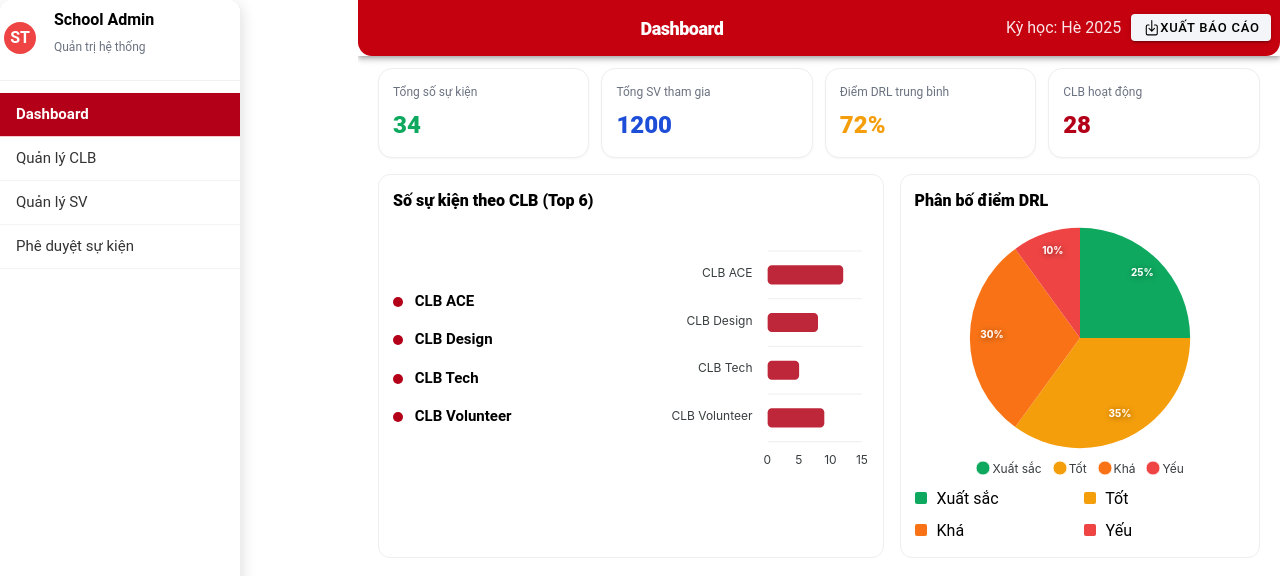
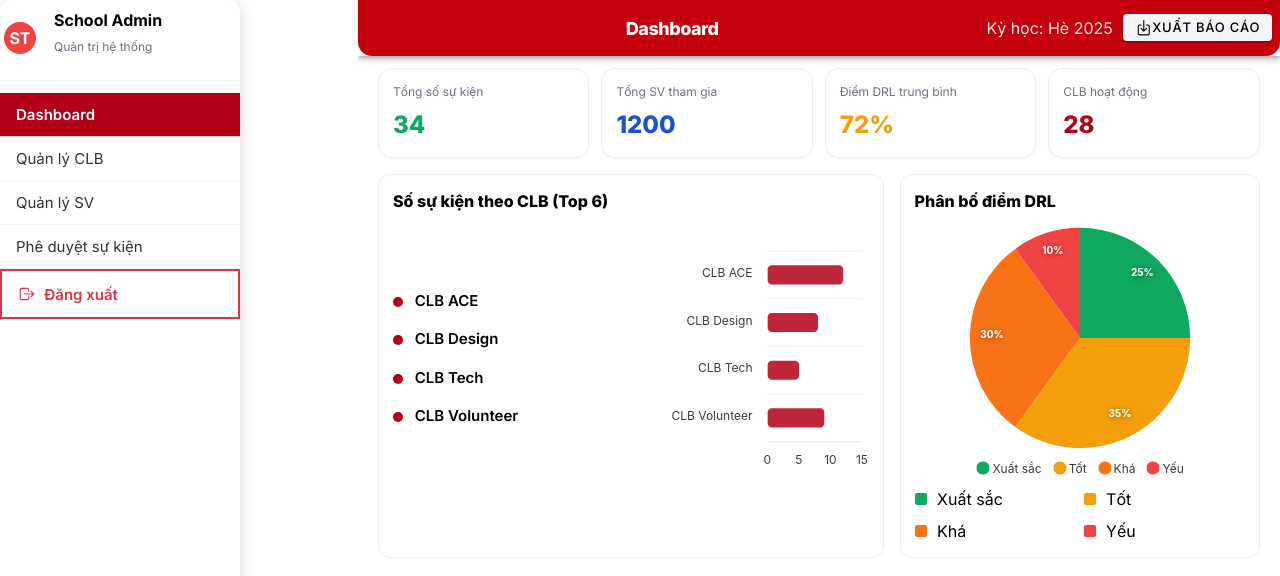
Before and after one commit to XuananLe/FTU-DRL, a React (Vite) app: page /dashboard in a window 1280 px wide. Shown: the top 576 px of the page. Built offline with nearby package versions, Linux system fonts and the light colour scheme.

Commit message:
Add Comparision

```diff
--- a/index.html
+++ b/index.html
@@ -1,8 +1,8 @@
 <!DOCTYPE html>
-<html lang="en">
+<html lang="vi">
   <head>
     <meta charset="utf-8" />
-    <title>Ionic App</title>
+    <title>FTU DRL - Hệ thống Điểm Rèn Luyện</title>
 
     <base href="/" />
 
@@ -18,6 +18,11 @@
 
     <link rel="shortcut icon" type="image/png" href="/favicon.png" />
 
+    <!-- Vietnamese-optimized fonts -->
+    <link rel="preconnect" href="https://fonts.googleapis.com">
+    <link rel="preconnect" href="https://fonts.gstatic.com" crossorigin>
+    <link href="https://fonts.googleapis.com/css2?family=Inter:wght@300;400;500;600;700;800&family=Noto+Sans:wght@300;400;500;600;700;800&display=swap" rel="stylesheet">
+
     <!-- add to homescreen for ios -->
     <meta name="mobile-web-app-capable" content="yes" />
     <meta name="apple-mobile-web-app-title" content="Ionic App" />
--- a/src/pages/AdminDashboard.tsx
+++ b/src/pages/AdminDashboard.tsx
@@ -4,9 +4,11 @@ import {
   IonPage, IonHeader, IonToolbar, IonTitle, IonContent,
   IonButton, IonIcon, IonMenuButton,
   IonSplitPane,
-  IonMenu
+  IonMenu,
+  IonAlert
 } from "@ionic/react";
-import { downloadOutline, menuOutline, closeOutline } from "ionicons/icons";
+import { downloadOutline, menuOutline, closeOutline, logOutOutline } from "ionicons/icons";
+import { useIonRouter } from "@ionic/react";
 import "./admin.css";
 
 type Series = ApexAxisChartSeries | ApexNonAxisChartSeries;
@@ -130,6 +132,8 @@ type MenuKey = "dashboard" | "clubs" | "students" | "approvals";
 export default function AdminDashboard() {
   const [menu, setMenu] = useState<MenuKey>("dashboard");
   const [windowWidth, setWindowWidth] = useState(window.innerWidth);
+  const [showSignOutConfirm, setShowSignOutConfirm] = useState(false);
+  const router = useIonRouter();
 
   // Add resize listener to update chart sizes
   useEffect(() => {
@@ -142,6 +146,17 @@ export default function AdminDashboard() {
       window.removeEventListener('resize', handleResize);
     };
   }, []);
+
+  // ==== SIGN OUT HANDLER ====
+  const handleSignOut = () => {
+    // Clear auth tokens and user data
+    localStorage.removeItem("token");
+    localStorage.removeItem("role");
+    localStorage.removeItem("user");
+    setShowSignOutConfirm(false);
+    // Navigate to auth page
+    router.push("/auth", "root", "replace");
+  };
 
   // ==== CHART OPTIONS ====
   const topClubsOptions: ApexCharts.ApexOptions = useMemo(() => ({
@@ -728,6 +743,18 @@ export default function AdminDashboard() {
           >
             Phê duyệt sự kiện
           </button>
+
+          {/* Sign out button */}
+          <button
+            className="sign-out-btn"
+            onClick={() => {
+              setShowSignOutConfirm(true);
+              if (window.innerWidth <= 768) document.querySelector('ion-menu')?.close();
+            }}
+          >
+            <IonIcon icon={logOutOutline} className="sign-out-icon" />
+            Đăng xuất
+          </button>
           </div>
         </IonContent>
       </IonMenu>
@@ -767,6 +794,18 @@ export default function AdminDashboard() {
           </div>
         </IonContent>
       </IonPage>
+
+      {/* Sign Out Confirmation Alert */}
+      <IonAlert
+        isOpen={showSignOutConfirm}
+        header="Xác nhận đăng xuất"
+        message="Bạn có chắc chắn muốn đăng xuất khỏi tài khoản quản trị không?"
+        buttons={[
+          { text: "Hủy", role: "cancel", handler: () => setShowSignOutConfirm(false) },
+          { text: "Đăng xuất", role: "destructive", handler: handleSignOut },
+        ]}
+        onDidDismiss={() => setShowSignOutConfirm(false)}
+      />
     </IonSplitPane>
   );
 }
--- a/src/pages/admin.css
+++ b/src/pages/admin.css
@@ -1,3 +1,40 @@
+/* Vietnamese Typography Optimization for Admin Dashboard */
+* {
+  font-family: 'Inter', 'Noto Sans', -apple-system, BlinkMacSystemFont, 'Segoe UI', 'Roboto', 'Helvetica Neue', Arial, sans-serif;
+}
+
+/* Enhanced Vietnamese text rendering */
+body,
+.admin-container,
+.admin-container *,
+h1, h2, h3, h4, h5, h6,
+p, span, div, label, input, textarea, button,
+.card-title, .sub, .stat-value, .stat-label {
+  -webkit-font-feature-settings: 'kern' 1;
+  font-feature-settings: 'kern' 1;
+  text-rendering: optimizeLegibility;
+  -webkit-font-smoothing: antialiased;
+  -moz-osx-font-smoothing: grayscale;
+}
+
+/* Vietnamese-specific text spacing */
+.vietnamese-text {
+  line-height: 1.65;
+  letter-spacing: 0.01em;
+}
+
+.vietnamese-heading {
+  line-height: 1.4;
+  letter-spacing: -0.01em;
+  font-weight: 600;
+}
+
+.vietnamese-body {
+  line-height: 1.65;
+  letter-spacing: 0.01em;
+  font-weight: 400;
+}
+
 .curved-toolbar::part(background) {
   border-bottom-left-radius: 0.875rem;
   border-bottom-right-radius: 0.875rem;
@@ -227,6 +264,57 @@
     border-radius: 0;
     border-bottom: 1px solid #f3f4f6;
     margin: 0;
+  }
+}
+
+/* Sign Out Button Styles */
+.sign-out-btn {
+  margin-top: auto;
+  background: transparent !important;
+  color: #dc3545 !important;
+  border: 2px solid #dc3545 !important;
+  font-weight: 600 !important;
+  display: flex;
+  align-items: center;
+  gap: 8px;
+  justify-content: flex-start;
+  transition: all 0.3s ease;
+}
+
+.sign-out-btn:hover {
+  background: #dc3545 !important;
+  color: white !important;
+  transform: translateY(-1px);
+  box-shadow: 0 4px 12px rgba(220, 53, 69, 0.3);
+}
+
+.sign-out-icon {
+  font-size: 18px;
+}
+
+/* Mobile specific styles for sign out */
+@media (max-width: 48em) { /* 768px */
+  .sign-out-btn {
+    margin-top: 20px;
+    border-radius: 8px !important;
+    padding: 12px 16px !important;
+    border: 1px solid #dc3545 !important;
+  }
+
+  ion-menu .sign-out-btn {
+    width: 100%;
+    margin-top: 20px;
+    padding: 0.875rem 1rem !important;
+    border-radius: 0 !important;
+    border: none !important;
+    border-top: 2px solid #dc3545 !important;
+    background: #fff5f5 !important;
+    color: #dc3545 !important;
+  }
+
+  ion-menu .sign-out-btn:hover {
+    background: #dc3545 !important;
+    color: white !important;
   }
 
   ion-menu .menu button.active {
--- a/src/theme/variables.css
+++ b/src/theme/variables.css
@@ -1,4 +1,7 @@
 :root{
+/* Vietnamese-optimized font family */
+--ion-font-family: 'Inter', 'Noto Sans', -apple-system, BlinkMacSystemFont, 'Segoe UI', 'Roboto', 'Helvetica Neue', Arial, sans-serif;
+
 /* Base Ionic colors */
 --ion-color-danger: #b30018; /* FTU red override */
 --ion-color-danger-rgb: 179,0,24;
@@ -65,3 +68,48 @@
 .btn-google img{ width:18px; height:18px; margin-right:8px }
 .btn-facebook{ --background:#123a6b; --color:#fff; --border-radius:9999px; --padding-start:16px; --padding-end:16px; height:44px }
 .btn-facebook img{ width:14px; height:14px; margin-right:8px }
+
+
+/* Vietnamese Typography Optimization */
+body,
+ion-content,
+ion-item,
+ion-label,
+ion-input,
+ion-textarea,
+ion-button,
+ion-title,
+ion-toolbar,
+h1, h2, h3, h4, h5, h6, p, span, div {
+  font-family: var(--ion-font-family);
+  -webkit-font-feature-settings: 'kern' 1;
+  font-feature-settings: 'kern' 1;
+  text-rendering: optimizeLegibility;
+  -webkit-font-smoothing: antialiased;
+  -moz-osx-font-smoothing: grayscale;
+}
+
+/* Enhanced readability for Vietnamese text */
+.vietnamese-text {
+  line-height: 1.6;
+  letter-spacing: 0.01em;
+}
+
+/* Optimal font weights for Vietnamese */
+.vietnamese-heading {
+  font-weight: 600;
+  line-height: 1.4;
+  letter-spacing: -0.01em;
+}
+
+.vietnamese-body {
+  font-weight: 400;
+  line-height: 1.65;
+  letter-spacing: 0.01em;
+}
+
+.vietnamese-caption {
+  font-weight: 500;
+  line-height: 1.5;
+  letter-spacing: 0.02em;
+}
--- /dev/null
+++ b/tailwind.config.js
@@ -0,0 +1,49 @@
+/** @type {import('tailwindcss').Config} */
+export default {
+  content: [
+    "./index.html",
+    "./src/**/*.{js,ts,jsx,tsx}",
+  ],
+  theme: {
+    extend: {
+      fontFamily: {
+        // Vietnamese-optimized font stack
+        'vietnamese': [
+          'Inter',
+          'Noto Sans',
+          '-apple-system',
+          'BlinkMacSystemFont',
+          'Segoe UI',
+          'Roboto',
+          'Helvetica Neue',
+          'Arial',
+          'sans-serif'
+        ],
+        // Alias for easier use
+        'sans': [
+          'Inter',
+          'Noto Sans',
+          '-apple-system',
+          'BlinkMacSystemFont',
+          'Segoe UI',
+          'Roboto',
+          'Helvetica Neue',
+          'Arial',
+          'sans-serif'
+        ]
+      },
+      // Vietnamese text optimization
+      lineHeight: {
+        'vietnamese': '1.65',
+        'vietnamese-tight': '1.4',
+        'vietnamese-loose': '1.8'
+      },
+      letterSpacing: {
+        'vietnamese': '0.01em',
+        'vietnamese-tight': '-0.01em',
+        'vietnamese-wide': '0.02em'
+      }
+    },
+  },
+  plugins: [],
+}
```
Also changed, not shown: src/styles/tailwind.css.
